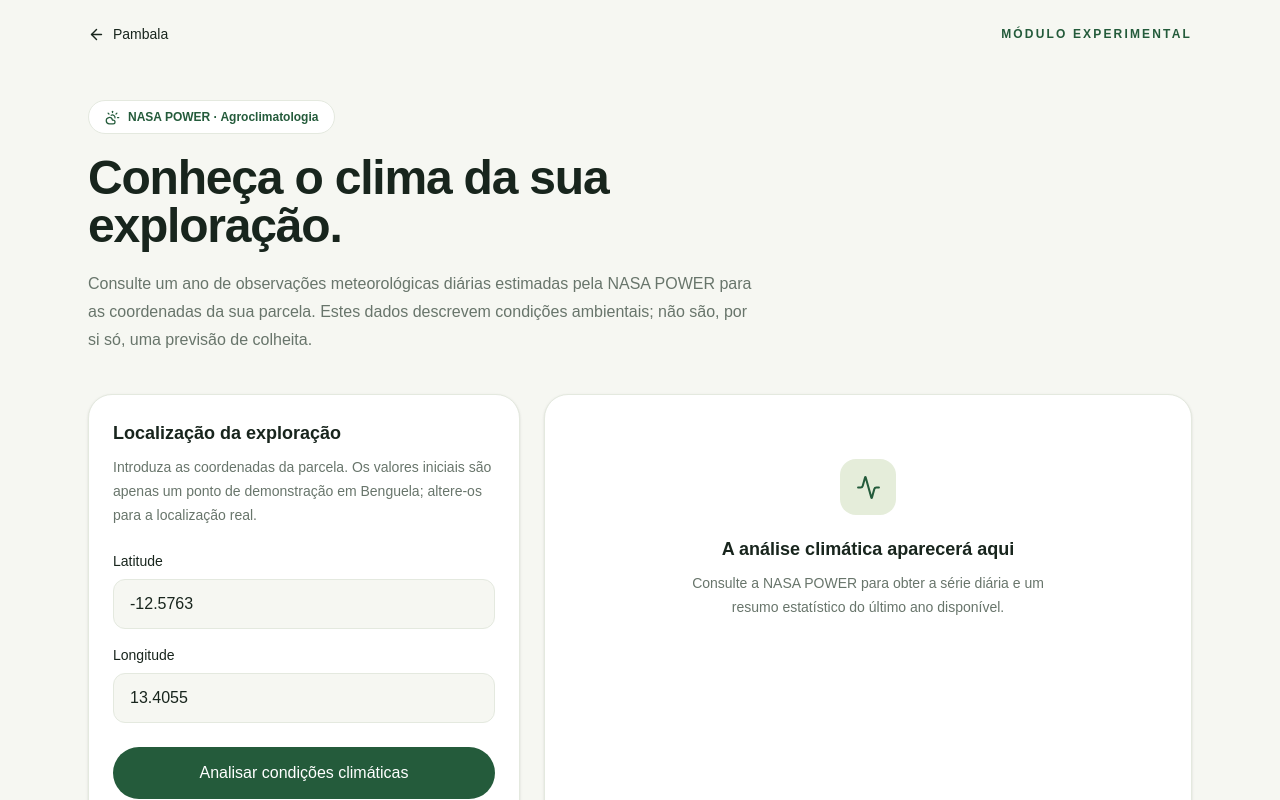
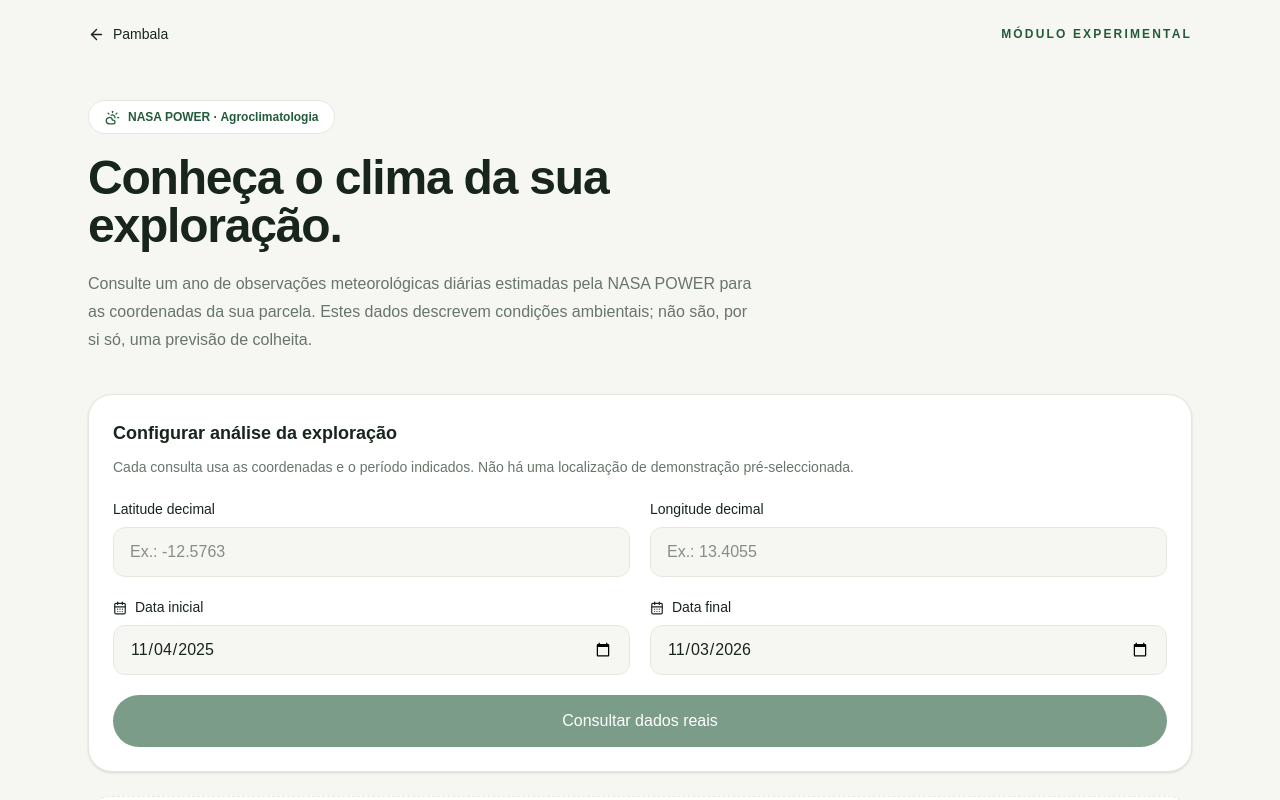
Before and after one commit to onesimo-miguel17/maidenless_tarnisheds, a Next.js app: page /climate in a window 1280 px wide. Shown: the top 800 px of the page. Built offline with nearby package versions, Linux system fonts and the light colour scheme.

Commit message:
feat: make climate explorer fully data-driven

```diff
--- a/src/app/climate/climate-search.tsx
+++ b/src/app/climate/climate-search.tsx
@@ -1,12 +1,50 @@
 "use client";
 
-import { useState, type FormEvent, type ReactNode } from "react";
-import { Activity, CloudRain, Droplets, LoaderCircle, ThermometerSun } from "lucide-react";
+import { useMemo, useState, type FormEvent, type ReactNode } from "react";
+import {
+  Activity,
+  CalendarDays,
+  CloudRain,
+  Droplets,
+  LoaderCircle,
+  MapPin,
+  ThermometerSun,
+} from "lucide-react";
 import type { ClimateDataset } from "@/lib/nasa-power";
 
+function formatDateInput(date: Date): string {
+  return date.toISOString().slice(0, 10);
+}
+
+function getDefaultPeriod(): { start: string; end: string } {
+  const endDate = new Date();
+  endDate.setUTCDate(endDate.getUTCDate() - 1);
+  const startDate = new Date(endDate);
+  startDate.setUTCDate(startDate.getUTCDate() - 364);
+  return { start: formatDateInput(startDate), end: formatDateInput(endDate) };
+}
+
+function formatMonth(month: string): string {
+  return new Intl.DateTimeFormat("pt-PT", {
+    month: "short",
+    year: "2-digit",
+    timeZone: "UTC",
+  }).format(new Date(`${month}-01T00:00:00.000Z`));
+}
+
+function formatNumber(value: number | null, digits: number = 1): string {
+  return value === null ? "Sem dados" : value.toLocaleString("pt-PT", {
+    maximumFractionDigits: digits,
+    minimumFractionDigits: digits,
+  });
+}
+
 export default function ClimateSearch() {
-  const [latitude, setLatitude] = useState("-12.5763");
-  const [longitude, setLongitude] = useState("13.4055");
+  const defaultPeriod = useMemo(getDefaultPeriod, []);
+  const [latitude, setLatitude] = useState("");
+  const [longitude, setLongitude] = useState("");
+  const [start, setStart] = useState(defaultPeriod.start);
+  const [end, setEnd] = useState(defaultPeriod.end);
   const [dataset, setDataset] = useState<ClimateDataset | null>(null);
   const [error, setError] = useState<string | null>(null);
   const [loading, setLoading] = useState(false);
@@ -18,7 +56,7 @@ export default function ClimateSearch() {
     setDataset(null);
 
     try {
-      const query = new URLSearchParams({ latitude, longitude });
+      const query = new URLSearchParams({ latitude, longitude, start, end });
       const response = await fetch(`/api/climate?${query.toString()}`);
       const payload: unknown = await response.json();
       if (!response.ok) {
@@ -36,58 +74,124 @@ export default function ClimateSearch() {
     }
   }
 
+  const maximumMonthlyRain = dataset
+    ? Math.max(1, ...dataset.monthly.map((month) => month.precipitationTotalMm ?? 0))
+    : 1;
+
   return (
-    <div className="grid gap-6 lg:grid-cols-[.8fr_1.2fr]">
-      <form onSubmit={handleSearch} className="h-fit rounded-3xl border border-[var(--border)] bg-white p-6 shadow-sm">
-        <h2 className="text-lg font-semibold">Localização da exploração</h2>
-        <p className="mt-2 text-sm leading-6 text-[var(--muted)]">Introduza as coordenadas da parcela. Os valores iniciais são apenas um ponto de demonstração em Benguela; altere-os para a localização real.</p>
-        <label className="mt-6 block text-sm font-medium" htmlFor="latitude">Latitude</label>
-        <input id="latitude" type="number" step="any" min="-90" max="90" required value={latitude} onChange={(event) => setLatitude(event.target.value)} className="mt-2 w-full rounded-xl border border-[var(--border)] bg-[var(--background)] px-4 py-3 outline-none focus:border-[var(--green)]" />
-        <label className="mt-4 block text-sm font-medium" htmlFor="longitude">Longitude</label>
-        <input id="longitude" type="number" step="any" min="-180" max="180" required value={longitude} onChange={(event) => setLongitude(event.target.value)} className="mt-2 w-full rounded-xl border border-[var(--border)] bg-[var(--background)] px-4 py-3 outline-none focus:border-[var(--green)]" />
-        <button type="submit" disabled={loading} className="mt-6 inline-flex w-full items-center justify-center gap-2 rounded-full bg-[var(--green)] px-5 py-3.5 text-sm font-semibold text-white transition hover:bg-[var(--green-dark)] disabled:cursor-not-allowed disabled:opacity-60">
-          {loading ? <><LoaderCircle size={17} className="animate-spin" /> A consultar NASA POWER...</> : "Analisar condições climáticas"}
-        </button>
-        {error && <p role="alert" className="mt-4 rounded-xl bg-red-50 p-3 text-sm text-red-700">{error}</p>}
+    <div className="space-y-6">
+      <form onSubmit={handleSearch} className="grid gap-5 rounded-3xl border border-[var(--border)] bg-white p-6 shadow-sm lg:grid-cols-2">
+        <div className="lg:col-span-2">
+          <h2 className="text-lg font-semibold">Configurar análise da exploração</h2>
+          <p className="mt-2 text-sm leading-6 text-[var(--muted)]">Cada consulta usa as coordenadas e o período indicados. Não há uma localização de demonstração pré-seleccionada.</p>
+        </div>
+        <div>
+          <label className="block text-sm font-medium" htmlFor="latitude">Latitude decimal</label>
+          <input id="latitude" type="number" step="any" min="-90" max="90" required value={latitude} onChange={(event) => setLatitude(event.target.value)} placeholder="Ex.: -12.5763" className="mt-2 w-full rounded-xl border border-[var(--border)] bg-[var(--background)] px-4 py-3 outline-none focus:border-[var(--green)]" />
+        </div>
+        <div>
+          <label className="block text-sm font-medium" htmlFor="longitude">Longitude decimal</label>
+          <input id="longitude" type="number" step="any" min="-180" max="180" required value={longitude} onChange={(event) => setLongitude(event.target.value)} placeholder="Ex.: 13.4055" className="mt-2 w-full rounded-xl border border-[var(--border)] bg-[var(--background)] px-4 py-3 outline-none focus:border-[var(--green)]" />
+        </div>
+        <div>
+          <label className="block text-sm font-medium" htmlFor="start"><CalendarDays size={14} className="mr-1 inline" /> Data inicial</label>
+          <input id="start" type="date" required value={start} max={end} onChange={(event) => setStart(event.target.value)} className="mt-2 w-full rounded-xl border border-[var(--border)] bg-[var(--background)] px-4 py-3 outline-none focus:border-[var(--green)]" />
+        </div>
+        <div>
+          <label className="block text-sm font-medium" htmlFor="end"><CalendarDays size={14} className="mr-1 inline" /> Data final</label>
+          <input id="end" type="date" required value={end} min={start} max={formatDateInput(new Date(Date.now() - 86_400_000))} onChange={(event) => setEnd(event.target.value)} className="mt-2 w-full rounded-xl border border-[var(--border)] bg-[var(--background)] px-4 py-3 outline-none focus:border-[var(--green)]" />
+        </div>
+        <div className="lg:col-span-2">
+          <button type="submit" disabled={loading || !latitude.trim() || !longitude.trim()} className="inline-flex w-full items-center justify-center gap-2 rounded-full bg-[var(--green)] px-5 py-3.5 text-sm font-semibold text-white transition hover:bg-[var(--green-dark)] disabled:cursor-not-allowed disabled:opacity-60">
+            {loading ? <><LoaderCircle size={17} className="animate-spin" /> A consultar NASA POWER...</> : "Consultar dados reais"}
+          </button>
+          {error && <p role="alert" className="mt-4 rounded-xl bg-red-50 p-3 text-sm text-red-700">{error}</p>}
+        </div>
       </form>
 
-      <section className="min-h-72 rounded-3xl border border-[var(--border)] bg-white p-6 shadow-sm">
-        {!dataset && !loading && (
-          <div className="flex min-h-60 flex-col items-center justify-center text-center">
-            <span className="grid size-14 place-items-center rounded-2xl bg-[#e5edda] text-[var(--green)]"><Activity size={25} /></span>
-            <h2 className="mt-5 text-lg font-semibold">A análise climática aparecerá aqui</h2>
-            <p className="mt-2 max-w-sm text-sm leading-6 text-[var(--muted)]">Consulte a NASA POWER para obter a série diária e um resumo estatístico do último ano disponível.</p>
+      {!dataset && !loading && (
+        <section className="flex min-h-64 flex-col items-center justify-center rounded-3xl border border-dashed border-[var(--border)] bg-white p-8 text-center">
+          <span className="grid size-14 place-items-center rounded-2xl bg-[#e5edda] text-[var(--green)]"><MapPin size={25} /></span>
+          <h2 className="mt-5 text-lg font-semibold">Aguardando localização e período</h2>
+          <p className="mt-2 max-w-md text-sm leading-6 text-[var(--muted)]">Indique as coordenadas da parcela e o intervalo que pretende estudar. Os indicadores serão calculados a partir da resposta da NASA POWER.</p>
+        </section>
+      )}
+      {loading && <div className="flex min-h-56 items-center justify-center gap-3 rounded-3xl border border-[var(--border)] bg-white text-sm text-[var(--muted)]"><LoaderCircle size={18} className="animate-spin" /> A obter e validar observações...</div>}
+
+      {dataset && (
+        <section className="space-y-6">
+          <div className="flex flex-wrap items-start justify-between gap-3">
+            <div>
+              <h2 className="text-2xl font-semibold tracking-tight">Análise climática da localização</h2>
+              <p className="mt-2 text-sm text-[var(--muted)]">{dataset.period.start} — {dataset.period.end} · {dataset.coordinates.latitude}, {dataset.coordinates.longitude}</p>
+            </div>
+            <span className="rounded-full bg-[#e5edda] px-3 py-1.5 text-xs font-semibold text-[var(--green)]">Fonte: {dataset.source} · {dataset.community}</span>
           </div>
-        )}
-        {loading && <div className="flex min-h-60 items-center justify-center text-sm text-[var(--muted)]">A obter e organizar observações diárias...</div>}
-        {dataset && (
-          <>
-            <div className="flex flex-wrap items-start justify-between gap-3">
-              <div><h2 className="text-lg font-semibold">Resumo climático</h2><p className="mt-1 text-xs text-[var(--muted)]">{dataset.period.start} — {dataset.period.end} · {dataset.daily.length} dias</p></div>
-              <span className="rounded-full bg-[#e5edda] px-3 py-1.5 text-xs font-semibold text-[var(--green)]">NASA POWER · AG</span>
-            </div>
-            <div className="mt-6 grid gap-3 sm:grid-cols-2">
-              <Metric icon={<CloudRain size={18} />} label="Precipitação acumulada" value={dataset.summary.precipitationTotalMm === null ? "Sem dados" : `${dataset.summary.precipitationTotalMm.toFixed(1)} mm`} detail={`${dataset.summary.precipitationDays} dias com precipitação registada`} />
-              <Metric icon={<ThermometerSun size={18} />} label="Temperatura média" value={dataset.summary.meanTemperatureC === null ? "Sem dados" : `${dataset.summary.meanTemperatureC.toFixed(1)} °C`} detail="Média das observações diárias disponíveis" />
-              <Metric icon={<Droplets size={18} />} label="Humidade relativa média" value={dataset.summary.meanRelativeHumidityPct === null ? "Sem dados" : `${dataset.summary.meanRelativeHumidityPct.toFixed(1)} %`} detail="Média das observações diárias disponíveis" />
-              <Metric icon={<Activity size={18} />} label="Registos diários" value={String(dataset.daily.length)} detail={`${dataset.coordinates.latitude}, ${dataset.coordinates.longitude} · UTC`} />
-            </div>
-            <div className="mt-6 rounded-2xl bg-[var(--background)] p-4 text-xs leading-5 text-[var(--muted)]">
-              <strong className="text-[var(--foreground)]">Como interpretar:</strong> a precipitação acumulada soma os valores diários disponíveis; as médias excluem registos ausentes. A série pode conter lacunas. Não interprete estes indicadores isoladamente como risco de perda de produção ou recomendação de plantio.
-            </div>
-          </>
-        )}
-      </section>
+
+          <div className="grid gap-3 sm:grid-cols-2 xl:grid-cols-4">
+            <Metric icon={<CloudRain size={18} />} label="Precipitação acumulada" value={dataset.summary.precipitationTotalMm === null ? "Sem dados" : `${formatNumber(dataset.summary.precipitationTotalMm)} mm`} detail={`${dataset.summary.precipitationDays} dias com precipitação ≥ 1 mm não é assumido; conta dias > 0 mm.`} />
+            <Metric icon={<ThermometerSun size={18} />} label="Temperatura média" value={dataset.summary.meanTemperatureC === null ? "Sem dados" : `${formatNumber(dataset.summary.meanTemperatureC)} °C`} detail={`${dataset.summary.validTemperatureDays} observações válidas`} />
+            <Metric icon={<Droplets size={18} />} label="Humidade relativa média" value={dataset.summary.meanRelativeHumidityPct === null ? "Sem dados" : `${formatNumber(dataset.summary.meanRelativeHumidityPct)} %`} detail="Média das observações disponíveis" />
+            <Metric icon={<Activity size={18} />} label="Maior sequência seca" value={dataset.summary.longestDrySpellDays === null ? "Sem dados" : `${dataset.summary.longestDrySpellDays} dias`} detail="Dias consecutivos com precipitação < 1 mm; lacunas interrompem a sequência." />
+          </div>
+
+          <div className="grid gap-6 xl:grid-cols-[1.25fr_.75fr]">
+            <section className="rounded-3xl border border-[var(--border)] bg-white p-6">
+              <h3 className="font-semibold">Precipitação mensal</h3>
+              <p className="mt-1 text-xs leading-5 text-[var(--muted)]">Soma dos valores diários disponíveis em cada mês. Meses sem observações são apresentados como indisponíveis.</p>
+              <div className="mt-6 space-y-4">
+                {dataset.monthly.map((month) => (
+                  <div key={month.month} className="grid grid-cols-[3.5rem_1fr_4.5rem] items-center gap-3 text-xs">
+                    <span className="text-[var(--muted)]">{formatMonth(month.month)}</span>
+                    <div className="h-3 overflow-hidden rounded-full bg-[var(--background)]">
+                      <div className="h-full rounded-full bg-[var(--green)]" style={{ width: month.precipitationTotalMm === null ? "0%" : `${(month.precipitationTotalMm / maximumMonthlyRain) * 100}%` }} />
+                    </div>
+                    <span className="text-right font-medium tabular-nums">{month.precipitationTotalMm === null ? "N/D" : `${formatNumber(month.precipitationTotalMm)} mm`}</span>
+                  </div>
+                ))}
+              </div>
+            </section>
+
+            <section className="rounded-3xl border border-[var(--border)] bg-white p-6">
+              <h3 className="font-semibold">Qualidade e cobertura dos dados</h3>
+              <p className="mt-1 text-xs leading-5 text-[var(--muted)]">A cobertura é calculada sobre os dias devolvidos pela fonte, não sobre uma garantia de observação local.</p>
+              <div className="mt-6 space-y-5">
+                <Coverage label="Precipitação" valid={dataset.summary.validPrecipitationDays} missing={dataset.summary.missingPrecipitationDays} />
+                <Coverage label="Temperatura média" valid={dataset.summary.validTemperatureDays} missing={dataset.daily.length - dataset.summary.validTemperatureDays} />
+                <div className="rounded-2xl bg-[var(--background)] p-4 text-xs leading-5 text-[var(--muted)]">
+                  <strong className="text-[var(--foreground)]">Consulta:</strong> {new Date(dataset.retrievedAt).toLocaleString("pt-PT")} · Fuso de referência: {dataset.timeStandard}
+                </div>
+              </div>
+            </section>
+          </div>
+
+          <div className="rounded-2xl border border-[#dce7d7] bg-[#f5f8f1] p-5 text-sm leading-6 text-[var(--muted)]">
+            <strong className="text-[var(--foreground)]">Limites de interpretação:</strong> estes são indicadores descritivos derivados dos dados devolvidos pela NASA POWER. Uma sequência seca não é, isoladamente, prova de seca agrícola, stress hídrico ou perda de produção. A análise agronómica exige contexto do solo, cultura, fase de desenvolvimento e validação local.
+          </div>
+        </section>
+      )}
     </div>
   );
 }
 
 function Metric({ icon, label, value, detail }: { icon: ReactNode; label: string; value: string; detail: string }) {
   return (
-    <article className="rounded-2xl border border-[var(--border)] p-4">
+    <article className="rounded-2xl border border-[var(--border)] bg-white p-5">
       <div className="flex items-center gap-2 text-[var(--green)]">{icon}<span className="text-xs font-medium text-[var(--muted)]">{label}</span></div>
       <p className="mt-3 text-2xl font-semibold tracking-tight">{value}</p>
-      <p className="mt-1 text-xs leading-5 text-[var(--muted)]">{detail}</p>
+      <p className="mt-2 text-xs leading-5 text-[var(--muted)]">{detail}</p>
     </article>
   );
 }
+
+function Coverage({ label, valid, missing }: { label: string; valid: number; missing: number }) {
+  const total = valid + missing;
+  const percentage = total > 0 ? (valid / total) * 100 : 0;
+  return (
+    <div>
+      <div className="flex items-center justify-between gap-3 text-xs"><strong>{label}</strong><span className="tabular-nums text-[var(--muted)]">{valid}/{total} dias válidos · {percentage.toFixed(1)}%</span></div>
+      <div className="mt-2 h-2 overflow-hidden rounded-full bg-[var(--background)]"><div className="h-full rounded-full bg-[var(--green)]" style={{ width: `${percentage}%` }} /></div>
+      <p className="mt-1 text-[11px] text-[var(--muted)]">{missing} dias sem valor utilizável</p>
+    </div>
+  );
+}
```
